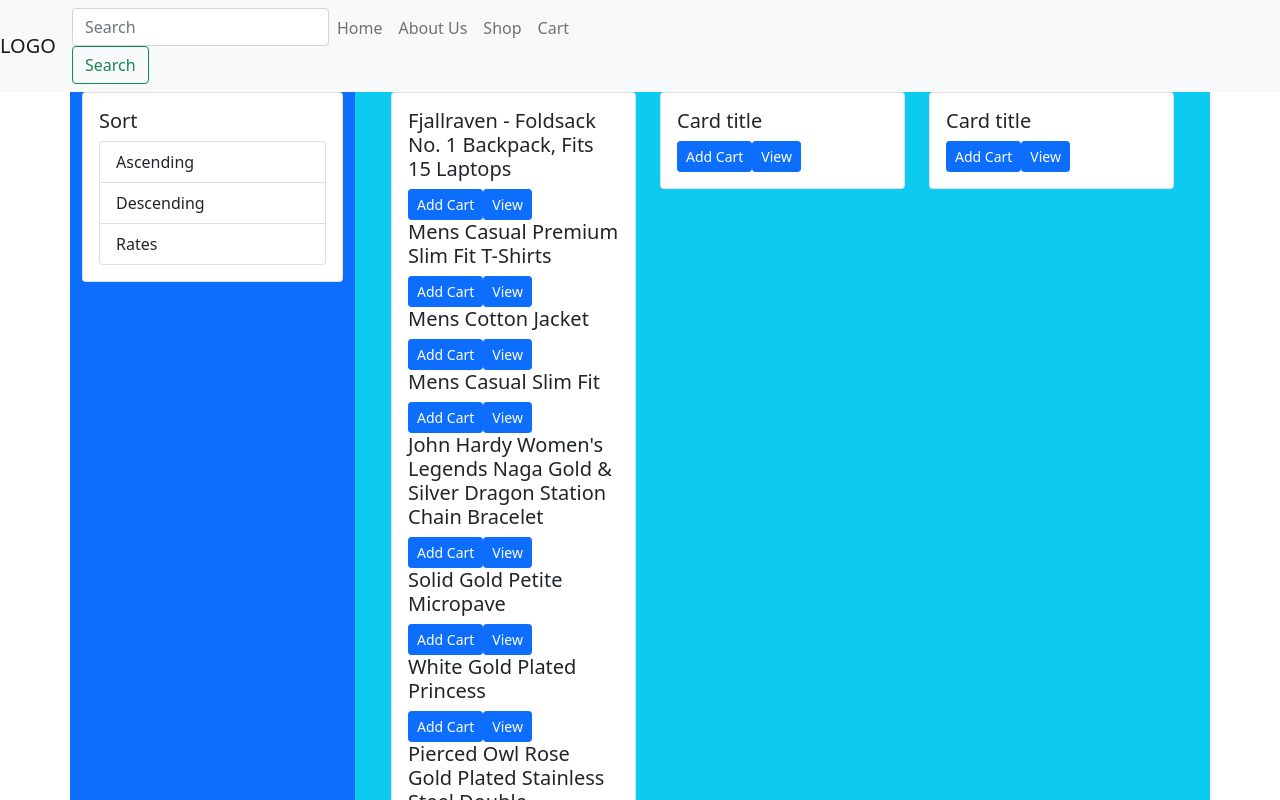
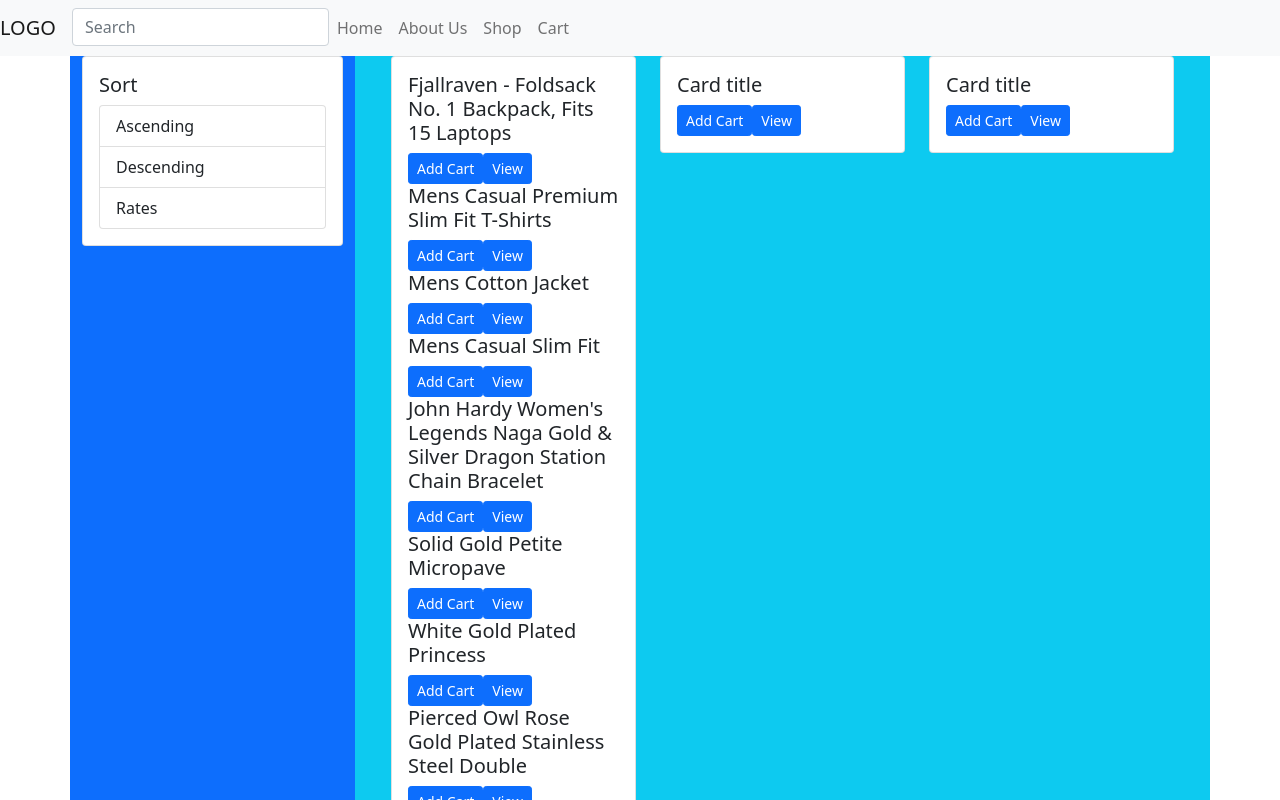
Before and after one commit to adelanegara/ecommerce-react-redux-app, a React (Create React App) app: page / in a window 1280 px wide. Shown: the top 800 px of the page. Built offline with nearby package versions, Linux system fonts and the light colour scheme; data requests are answered from the project's data file.

Commit message:
deleted button navbar

```diff
--- a/src/Components/Navbar/index.js
+++ b/src/Components/Navbar/index.js
@@ -11,7 +11,6 @@ const Navbar = () => {
       <li className="nav-item">
       <form className="form-inline my-2 my-lg-0">
         <input className="form-control mr-sm-2" type="search" placeholder="Search" aria-label="Search"/>
-        <button className="btn btn-outline-success my-2 my-sm-0" type="submit">Search</button>
       </form>
         </li>
         <li className="nav-item active">
@@ -24,7 +23,7 @@ const Navbar = () => {
           <a className="nav-link" >Shop</a>
         </li>
         <li className="nav-item">
-          <a className="nav-link" href="#">Cart</a>
+          <a className="nav-link" >Cart</a>
         </li>
 
       </ul>
```
